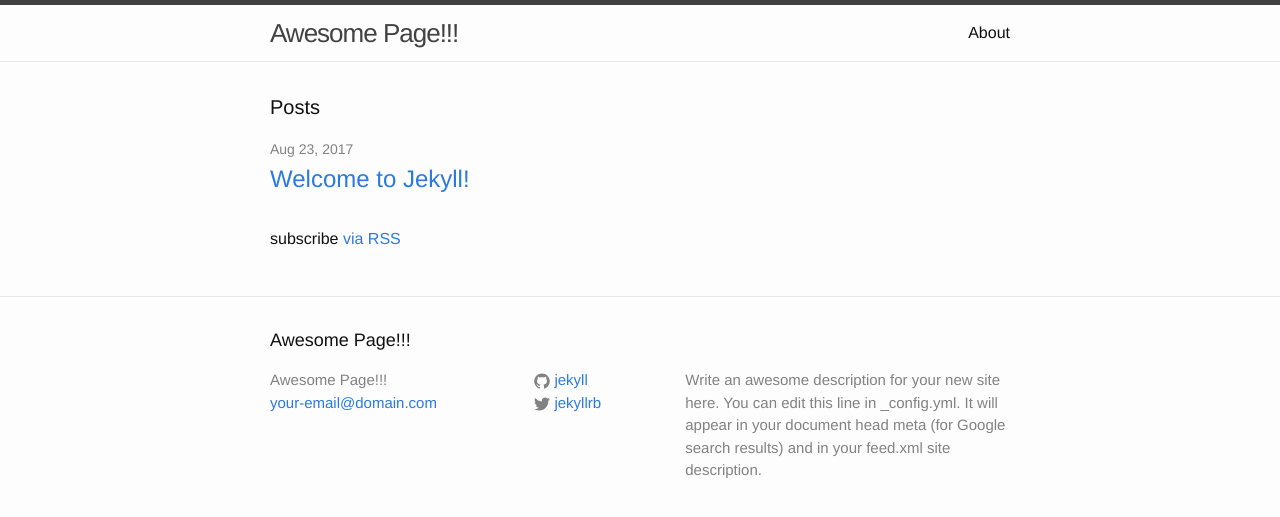
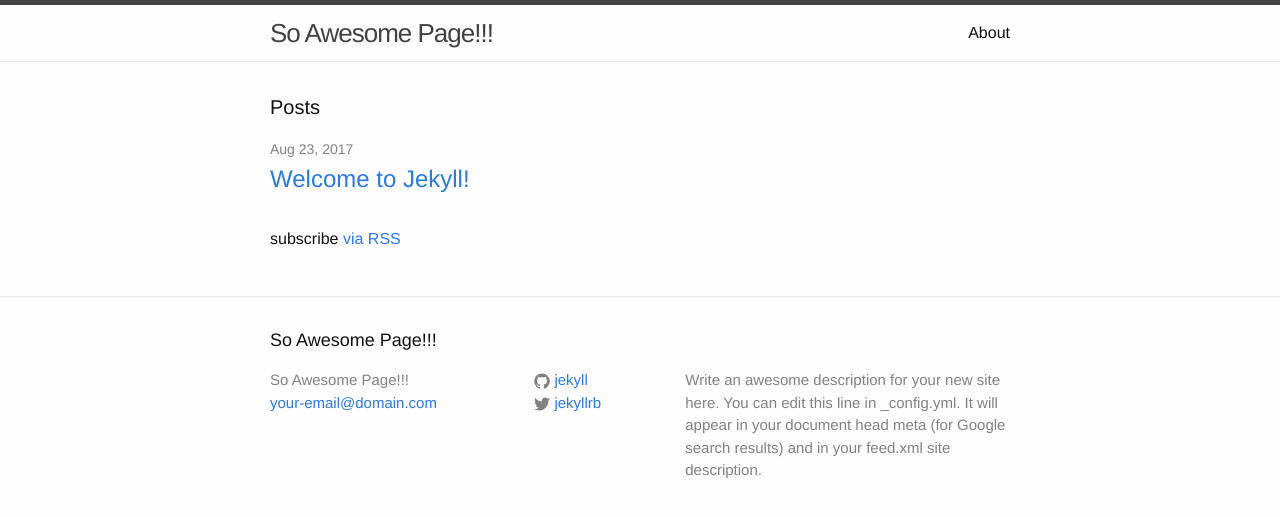
Before and after one commit to risingDamian/risingDamian.github.io, a Jekyll site: the page built from index.html, in a window 1280 px wide. Shown: the top 517 px of the page. Built offline with Jekyll 4.4.1, drawn with Linux system fonts in a browser that asks for light colours.

Commit message:
ss
asd asd

```diff
--- a/_config.yml
+++ b/_config.yml
@@ -6,7 +6,7 @@
 # 'jekyll serve'. If you change this file, please restart the server process.
 
 # Site settings
-title: Awesome Page!!!
+title: So Awesome Page!!!
 email: your-email@domain.com
 description: > # this means to ignore newlines until "baseurl:"
   Write an awesome description for your new site here. You can edit this
```
